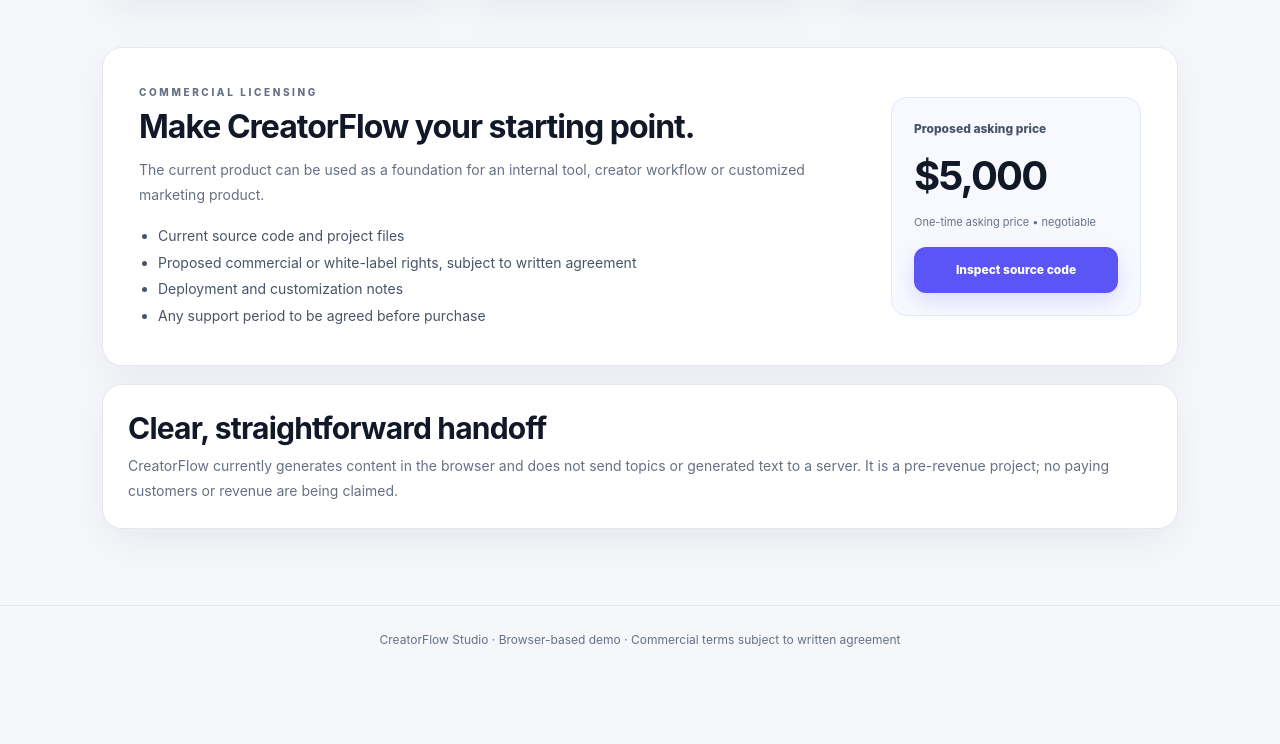
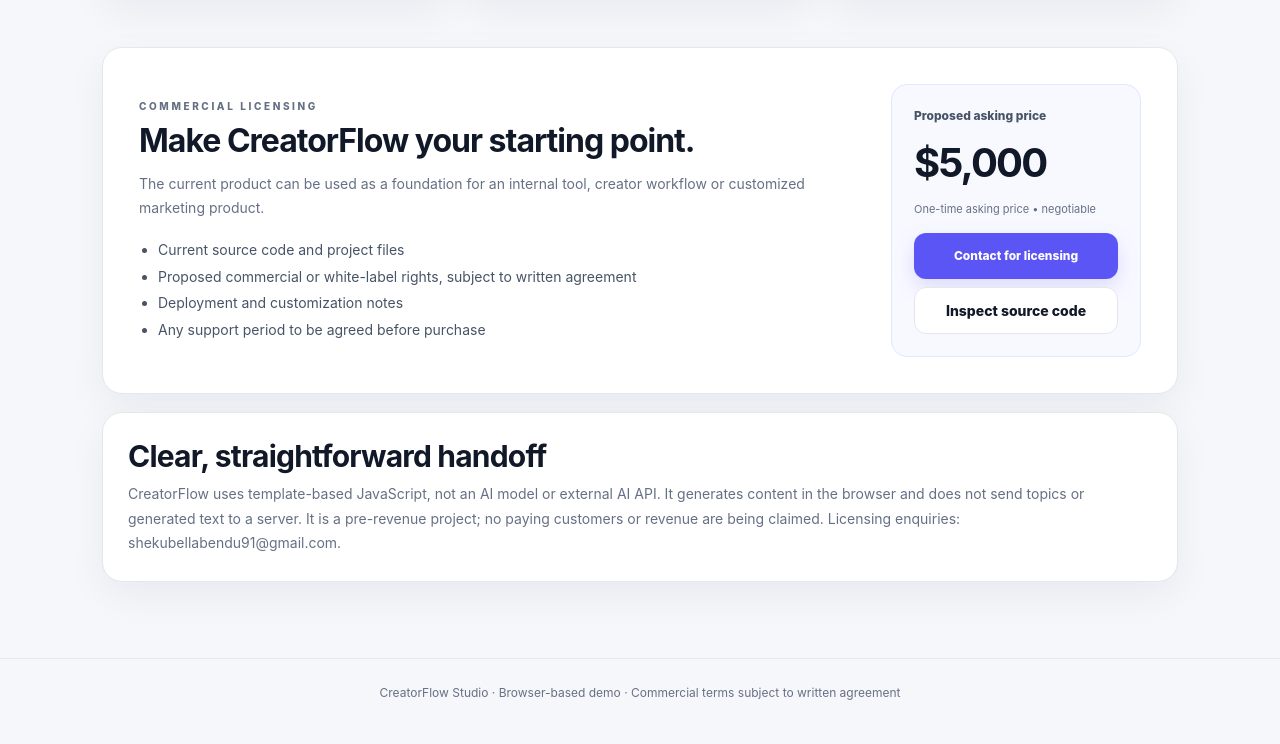
Before and after one commit to shekubellabendu91-create/creatorflow-studio-2026, a website: page index.html in a window 1280 px wide. Shown: the part 1736-2480 px from the top of the page. Before the commit the page ends 2427 px from the top, so only its background shows below. Drawn offline with Linux system fonts and the light colour scheme.

Commit message:
Add direct licensing contact and disclose template-based generation

```diff
--- a/index.html
+++ b/index.html
@@ -51,9 +51,9 @@
     </section>
     <section id="license" class="license-card">
       <div><p class="eyebrow small">COMMERCIAL LICENSING</p><h2>Make CreatorFlow your starting point.</h2><p>The current product can be used as a foundation for an internal tool, creator workflow or customized marketing product.</p><ul><li>Current source code and project files</li><li>Proposed commercial or white-label rights, subject to written agreement</li><li>Deployment and customization notes</li><li>Any support period to be agreed before purchase</li></ul></div>
-      <div class="price-box"><span>Proposed asking price</span><strong>$5,000</strong><small>One-time asking price • negotiable</small><a class="primary" href="https://github.com/shekubellabendu91-create/creatorflow-studio-2026" target="_blank" rel="noopener noreferrer">Inspect source code</a></div>
+      <div class="price-box"><span>Proposed asking price</span><strong>$5,000</strong><small>One-time asking price • negotiable</small><a class="primary" href="mailto:shekubellabendu91@gmail.com?subject=CreatorFlow%20Studio%20commercial%20license">Contact for licensing</a><a class="secondary" href="https://github.com/shekubellabendu91-create/creatorflow-studio-2026" target="_blank" rel="noopener noreferrer">Inspect source code</a></div>
     </section>
-    <section class="buyer-note"><h2>Clear, straightforward handoff</h2><p>CreatorFlow currently generates content in the browser and does not send topics or generated text to a server. It is a pre-revenue project; no paying customers or revenue are being claimed.</p></section>
+    <section class="buyer-note"><h2>Clear, straightforward handoff</h2><p>CreatorFlow uses template-based JavaScript, not an AI model or external AI API. It generates content in the browser and does not send topics or generated text to a server. It is a pre-revenue project; no paying customers or revenue are being claimed. Licensing enquiries: shekubellabendu91@gmail.com.</p></section>
   </main>
   <footer>CreatorFlow Studio · Browser-based demo · Commercial terms subject to written agreement</footer>
   <script src="content.js"></script>
```
